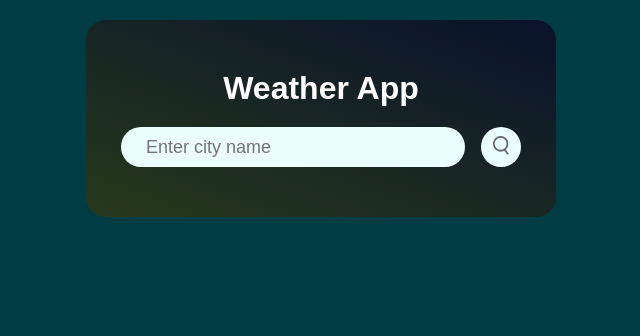
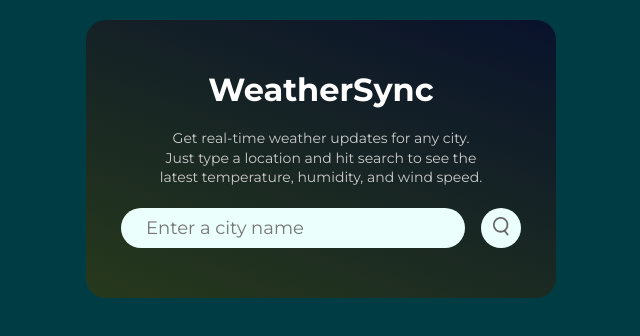
Before and after one commit to Mrfabious/weatherapp, a plain HTML site: page index.html in a window 1280 px wide. Shown: the whole page, without its empty margins (319-959 px from the left). Drawn offline with Linux system fonts and the light colour scheme.

Commit message:
new update

```diff
--- a/index.html
+++ b/index.html
@@ -9,9 +9,11 @@
 </head>
 <body>
     <div class="card">
-        <h1>Weather App</h1>
+        <h1>WeatherSync</h1>
+        <p class="tips">Get real-time weather updates for any city. <br>
+            Just type a location and hit search to see the <br> latest temperature, humidity, and wind speed.</p>
         <div class="search">
-            <input type="text" id="cityField" placeholder="Enter city name" spellcheck="false">
+            <input type="text" id="cityField" placeholder="Enter a city name" spellcheck="false">
             <button><img src="images/search.png" alt=""></button>
 </div>
           <div class="error">
--- a/script.js
+++ b/script.js
@@ -47,3 +47,10 @@ async function checkWeather(city) {
 searchBtn.addEventListener("click", ()=>{
      checkWeather(searchBox.value);
 })
+
+cityField.addEventListener('keypress', function(event) {
+      if (event.key === 'Enter') {
+         event.preventDefault();
+         searchBtn.click();
+      };
+});
--- a/style.css
+++ b/style.css
@@ -1,12 +1,14 @@
+@import url('https://fonts.googleapis.com/css2?family=Montserrat:ital,wght@0,100..900;1,100..900&family=Roboto:ital,wght@0,100..900;1,100..900&display=swap');
 *{
     box-sizing: border-box;
     margin: 0;
     padding: 0;
-    font-family: 'poppins', sans-serif;
+    font-family: 'Montserrat', sans-serif;
 }
 
 body{
     background: linear-gradient(360deg, #003C43, #003C43 );
+    font-family: 'montserrat', sans-serif;
 }
 
 .card{
@@ -19,6 +21,12 @@ body{
     margin: 20px auto 0;
     padding: 50px 35px;
 
+}
+.card .tips{
+    font-size: 14px;
+    color: #ccc;
+    margin-bottom: 20px;
+    line-height: 1.4;
 }
 .search{
     width: 100%;
@@ -40,6 +48,11 @@ body{
     font-size: 18px;
 }
 
+.search input:active {
+    border: 1px solid #00ffa1 ;
+    outline: olivedrab;
+}
+
 .search button{
     border: 0;
     outline: 0;
@@ -51,9 +64,29 @@ body{
     align-items: center;
 }
 
+.search button:active {
+    animation: pulse 0.3s ease-in-out;
+}
+
+@keyframes pulse {
+    0% { transform: scale(0.9); }
+    50% { transform: scale(1.1); }
+    100% { transform: scale(1); }
+}
+
 .search button img{
     width: 16px;
     align-items: center;
+}
+
+.search button img:active {
+    animation: search-icon 0.3s ease-in-out;
+}
+
+@keyframes search-icon {
+    0% { transform: scale(1); }
+    50% { transform: scale(1.1); }
+    100% { transform: scale(1); }
 }
 
 
```
